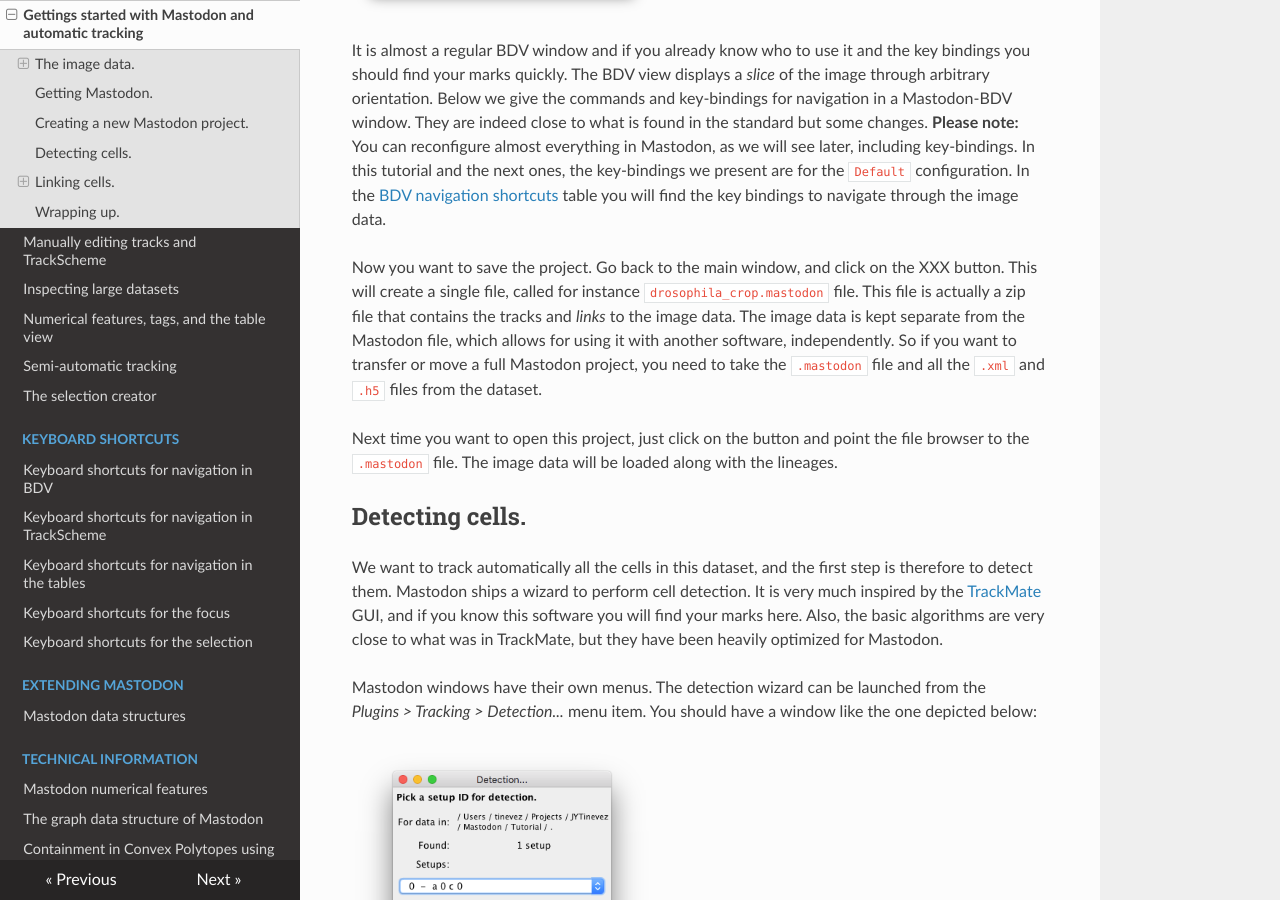
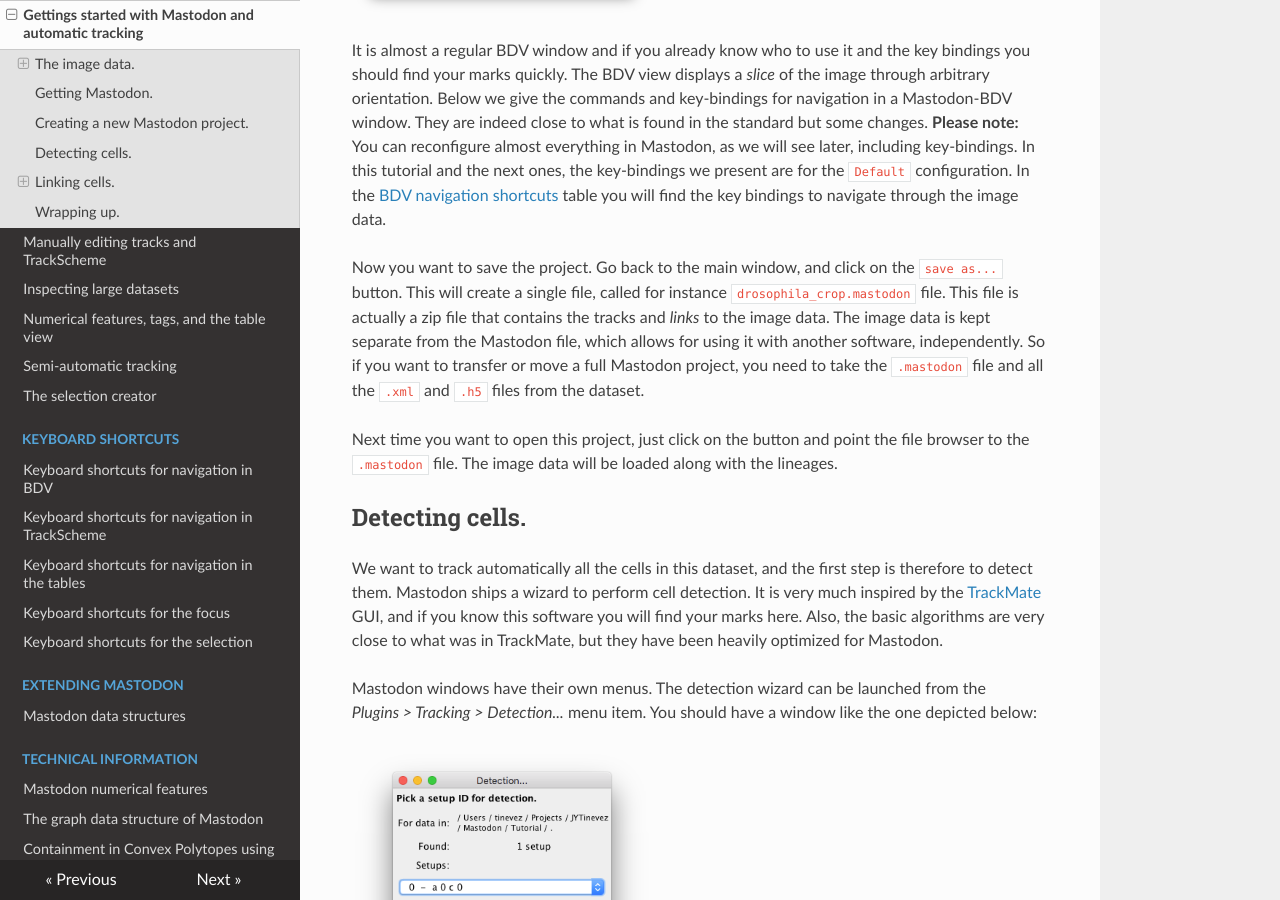
Before and after one commit to mastodon-sc/mastodon-documentation, an MkDocs documentation site: the page built from docs/partA/getting_started.md, in a window 1280 px wide and 900 px high, scrolled down 5336 px. Built offline with MkDocs 1.6.1, drawn with Linux system fonts in a browser that asks for light colours; nearby versions of some CDN libraries.

Commit message:
Name the button.

```diff
--- a/docs/partA/getting_started.md
+++ b/docs/partA/getting_started.md
@@ -151,7 +151,7 @@
 In the [BDV navigation shortcuts](../partB/table_bdv_navigation_keys.md) table you will find the key bindings to navigate through the image data.
 
 Now you want to save the project.
-Go back to the main window, and click on the XXX button.
+Go back to the main window, and click on the `save as...` button.
 This will create a single file, called for instance `drosophila_crop.mastodon` file.
 This file is actually a zip file that contains the tracks and *links* to the image data.
 The image data is kept separate from the Mastodon file, which allows for using it with another software, independently.
```
